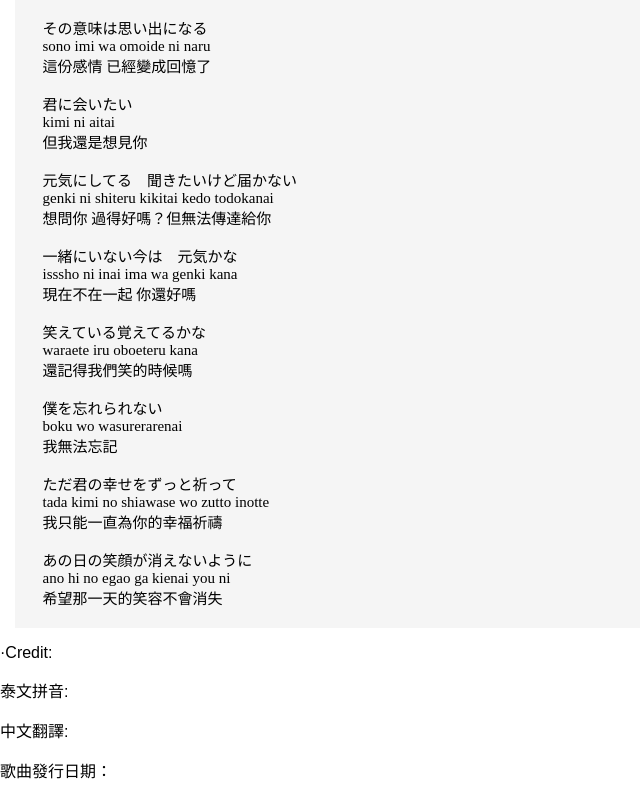
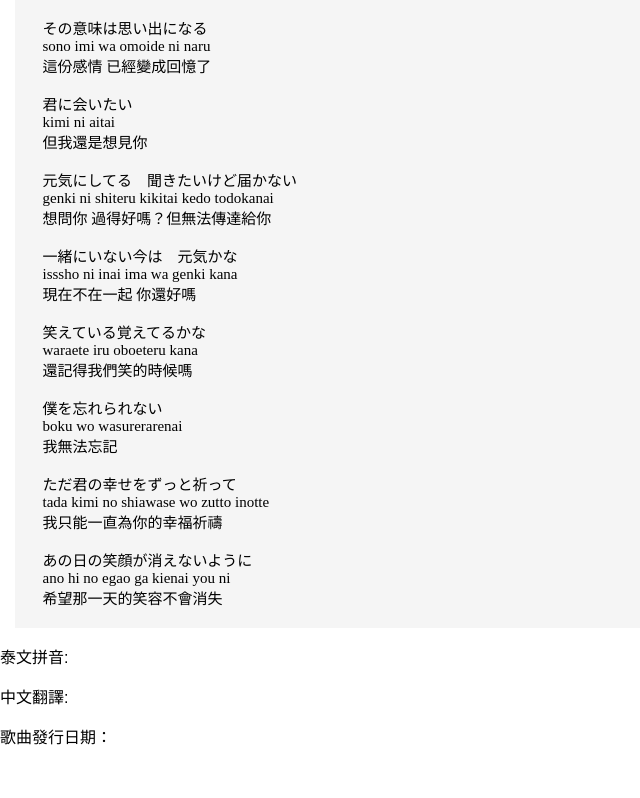
Before and after one commit to 4zyGy/sizygy, a plain HTML site: page lyrics-web/first-love-jp.html in a window 1280 px wide. Shown: the part 2384-3182 px from the top of the page, without its empty margins (0-640 px from the left). After the commit the page ends 3148 px from the top, so only its background shows below. Drawn offline with Linux system fonts and the light colour scheme.

Commit message:
Update first-love-jp.html

```diff
--- a/lyrics-web/first-love-jp.html
+++ b/lyrics-web/first-love-jp.html
@@ -172,7 +172,6 @@
 </pre>
 
 <section class:ending;>
-	<p>·Credit:</p>
 	<p>泰文拼音:</p>
 	<p>中文翻譯:</p>
 	<p>歌曲發行日期：</p>
```
